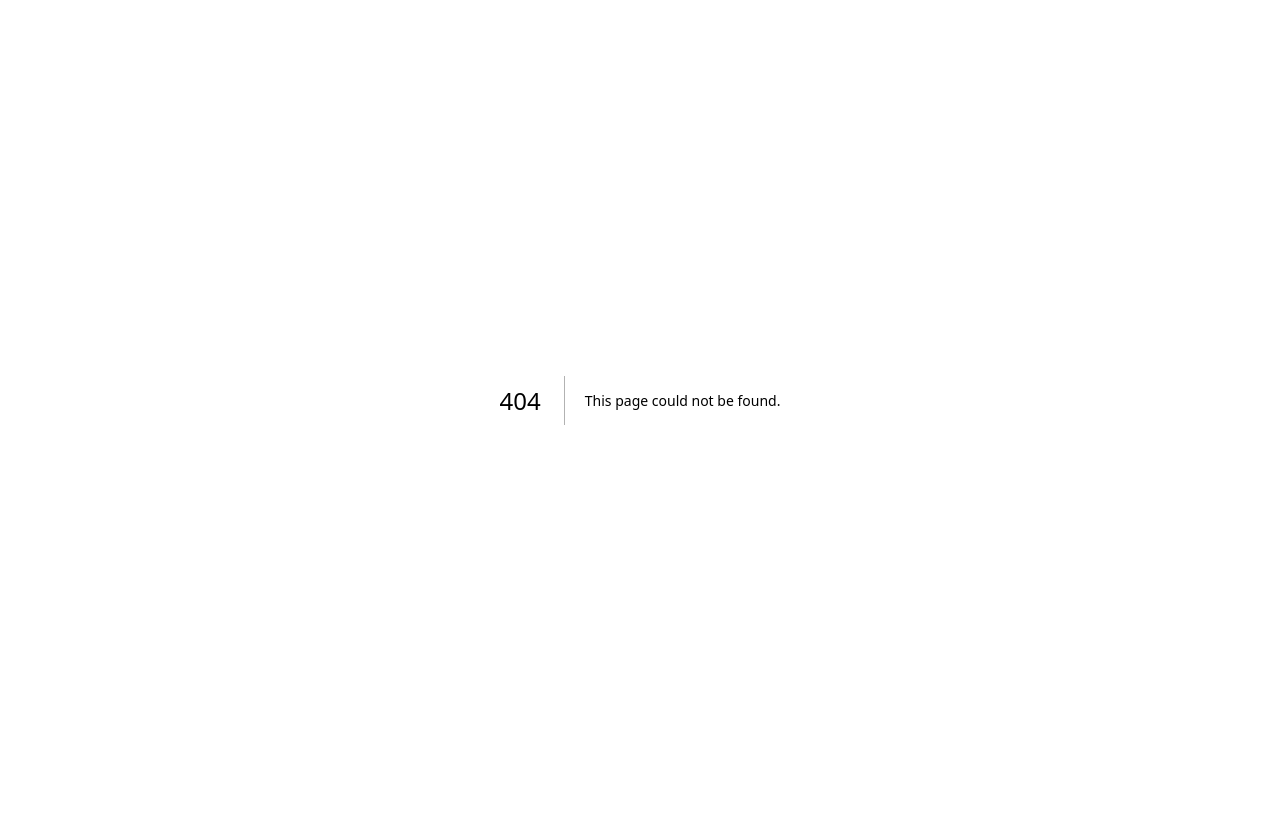
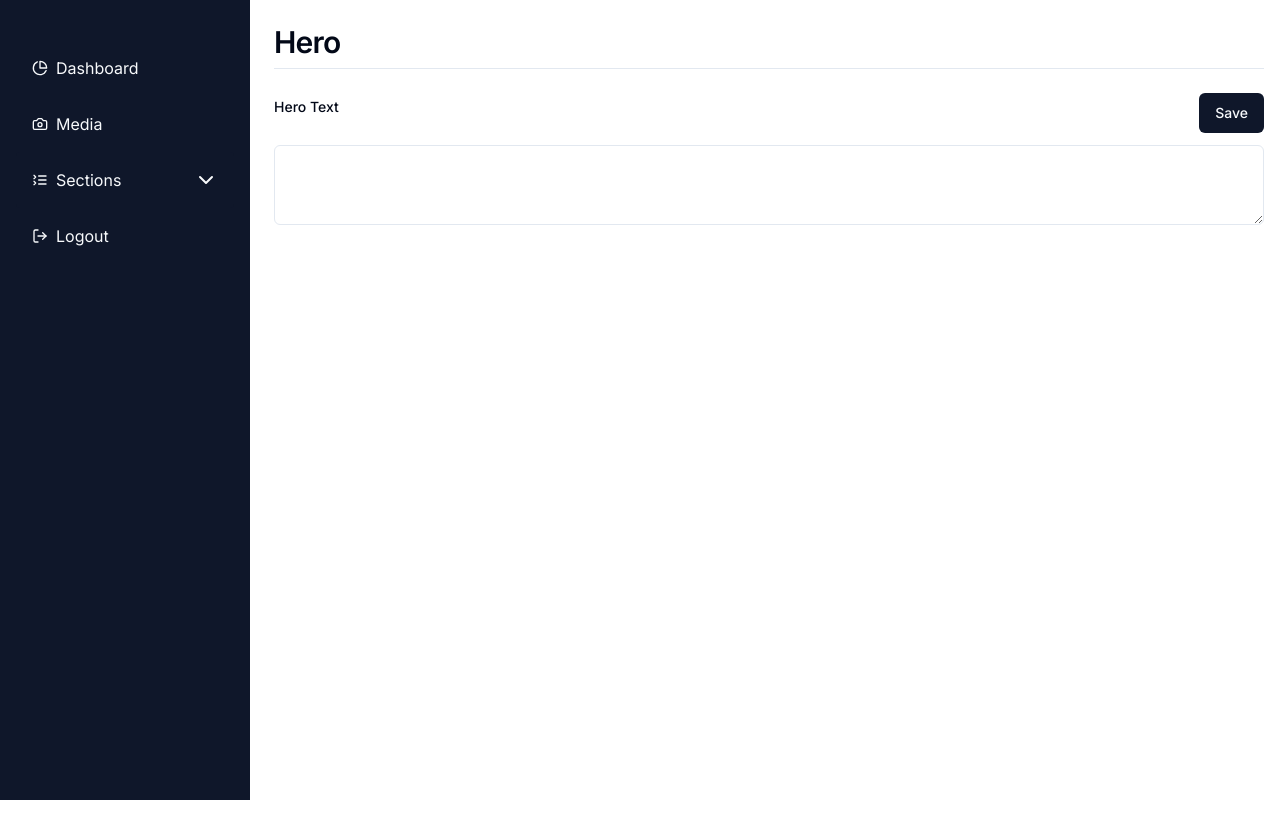
Before and after one commit to arshia-eskandari/portfolio, a Next.js app: page /admin/hero in a window 1280 px wide. Before the commit this address had no page. Before the commit the page ends 800 px from the top, so only its background shows below. Built offline with nearby package versions, Linux system fonts and the light colour scheme; no server answers; the database is empty.

Commit message:
added hero route

```diff
--- /dev/null
+++ b/src/app/admin/hero/_actions/hero.tsx
@@ -0,0 +1,58 @@
+"use server"
+import db from "@/db/db";
+import { z } from "zod";
+
+const addSchema = z.object({
+  id: z.string().optional(),
+  text: z.string().min(10).max(150),
+});
+
+export async function getHero() {
+  try {
+    const hero = await db.hero.findFirst();
+
+    return hero || { id: null, text: null };
+  } catch (error) {
+    console.log("🚀 ~ getHero ~ error:", error);
+    return { id: null, text: null };
+  }
+}
+
+export async function addHero(formData: FormData) {
+  try {
+    const result = addSchema.safeParse(Object.fromEntries(formData.entries()));
+    if (result.success === false) {
+      return {
+        status: 400,
+        message: "The hero text must be 10 to 150 characters",
+      };
+    }
+    const { id, text } = result.data;
+    if (!id || !(await db.hero.findUnique({ where: { id } }))) {
+      await db.hero.create({
+        data: {
+          text,
+        },
+      });
+      return {
+        status: 201,
+        message: "Hero text successfully created",
+      };
+    }
+    await db.hero.update({
+      where: {
+        id,
+      },
+      data: {
+        text,
+      },
+    });
+    return {
+      status: 200,
+      message: "Hero text successfully updated",
+    };
+  } catch (error) {
+    console.log("🚀 ~ getHero ~ error:", error);
+    return { status: 500, message: "Failed to upload media" };
+  }
+}
--- /dev/null
+++ b/src/app/admin/hero/_components/HeroForm.tsx
@@ -0,0 +1,107 @@
+"use client";
+import { ErrorAlert } from "@/components/ui/ErrorAlert";
+import { SubmitButton } from "@/components/ui/SubmitButton";
+import { Label } from "@/components/ui/label";
+import { Textarea } from "@/components/ui/Textarea";
+import { cn } from "@/lib/utils";
+import { Hero } from "@prisma/client";
+import { useRouter } from "next/navigation";
+import { ChangeEvent, useEffect, useState } from "react";
+
+export default function HeroForm({
+  hero,
+  action,
+}: {
+  hero: Hero | { id: null; text: null };
+  action: (formData: FormData) => Promise<any>;
+}) {
+  const [form, setForm] = useState<{ text: string }>({
+    text: "",
+  });
+  const [formErrors, setFormErrors] = useState<{
+    text: string;
+  }>({
+    text: "",
+  });
+  const [loading, setLoading] = useState(false);
+  const [showSpinner, setShowSpinner] = useState(false);
+  const router = useRouter();
+  const [errorMssg, setErrorMssg] = useState<string>("");
+
+  const validateText = (text: string) => {
+    return text.length >= 10 && text.length <= 150;
+  };
+
+  const onInputChange = (type: "text", e: ChangeEvent<HTMLTextAreaElement>) => {
+    setFormErrors({
+      text:
+        type === "text" && !validateText(e.target.value)
+          ? "The hero text must be 10 to 150 characters"
+          : type === "text" && validateText(e.target.value)
+            ? ""
+            : formErrors.text,
+    });
+    const newForm = { ...form, [type]: e.target.value };
+    setForm(newForm);
+  };
+
+  const actionWithLoading = async (event: React.FormEvent<HTMLFormElement>) => {
+    event.preventDefault();
+    setErrorMssg("");
+    setLoading(true);
+    setShowSpinner(true);
+    const form = event.currentTarget;
+    const formData = new FormData(form);
+    if (hero.id) formData.append("id", hero.id);
+    const response = await action(formData);
+    setLoading(false);
+
+    if (response.status === 200 || response.status === 201) {
+      router.refresh();
+    } else {
+      setErrorMssg(response.message);
+    }
+  };
+
+  useEffect(() => {
+    if (errorMssg !== "") setErrorMssg("");
+    if (hero.text) {
+      setForm({ text: hero.text });
+    }
+    // eslint-disable-next-line react-hooks/exhaustive-deps
+  }, []);
+
+  const onTransitionEnd = () => {
+    // EXPLANATION: Hide spinner only after the fade-out transition
+    setShowSpinner(false);
+  };
+
+  return (
+    <form className="my-3" onSubmit={actionWithLoading}>
+      <div className="flex w-full items-center justify-between py-3">
+        <Label htmlFor="text" className="mb-3 hover:cursor-pointer">
+          Hero Text
+        </Label>
+        <SubmitButton
+          loading={loading}
+          showSpinner={showSpinner}
+          onTransitionEnd={onTransitionEnd}
+        >
+          Save
+        </SubmitButton>
+      </div>
+
+      <Textarea
+        id="text"
+        name="text"
+        value={form.text}
+        onChange={(e) => onInputChange("text", e)}
+        className={cn(formErrors.text === "" ? "" : "input-error")}
+      />
+      {formErrors.text === "" ? null : (
+        <span className="input-error-message">{formErrors.text}</span>
+      )}
+      <ErrorAlert errorMssg={errorMssg} />
+    </form>
+  );
+}
--- /dev/null
+++ b/src/app/admin/hero/page.tsx
@@ -0,0 +1,13 @@
+import { H2 } from "../../../components/ui/Typography";
+import { addHero, getHero } from "./_actions/hero";
+import HeroForm from "./_components/HeroForm";
+
+export default async function AdminHero() {
+  const hero = await getHero();
+  return (
+    <div className="">
+      <H2>Hero</H2>
+      <HeroForm hero={hero} action={addHero}/>
+    </div>
+  );
+}
```
